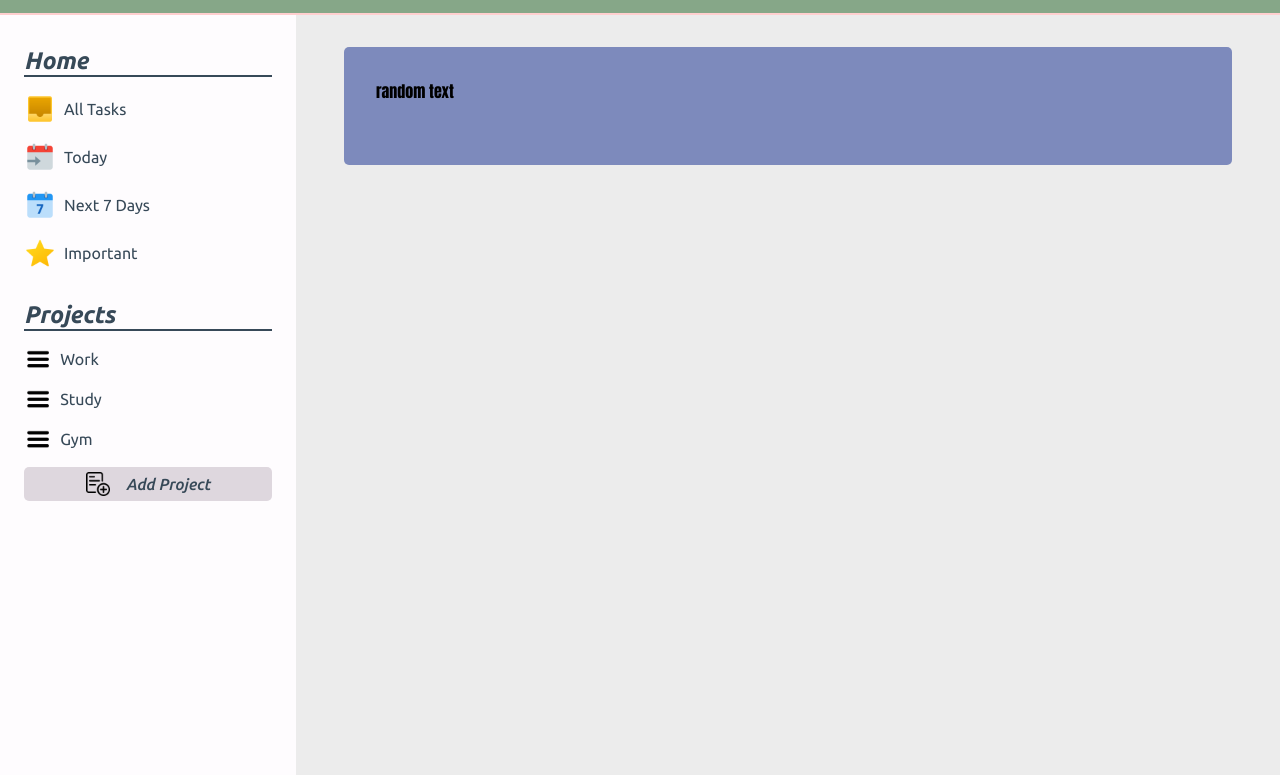
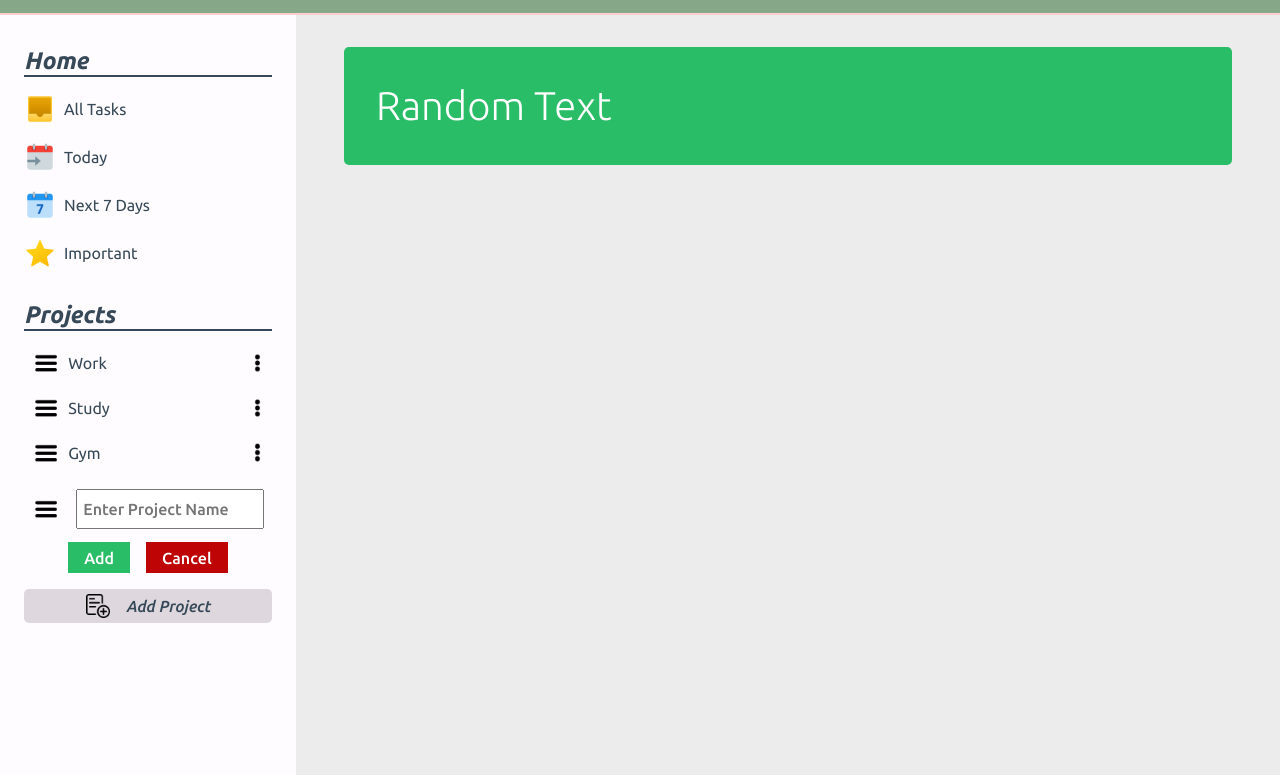
Before and after one commit to Abhay212121/to-do-list, a plain HTML site: page index.html in a window 1280 px wide. Both pictures are taken after a click on the button "Add Project". Shown: the part 75-850 px from the top of the page. Drawn offline with Linux system fonts and the light colour scheme.

Commit message:
Added functionality to the Add Project button

```diff
--- a/index.html
+++ b/index.html
@@ -11,6 +11,13 @@
       href="https://fonts.googleapis.com/css2?family=Ubuntu:ital,wght@0,300;0,400;0,500;0,700;1,300;1,400;1,500;1,700&display=swap"
       rel="stylesheet"
     />
+    <link rel="preconnect" href="https://fonts.googleapis.com" />
+    <link rel="preconnect" href="https://fonts.gstatic.com" crossorigin />
+    <link
+      href="https://fonts.googleapis.com/css2?family=Roboto:ital,wght@0,100;0,300;0,400;0,500;0,700;0,900;1,100;1,300;1,400;1,500;1,700;1,900&family=Ubuntu:ital,wght@0,300;0,400;0,500;0,700;1,300;1,400;1,500;1,700&display=swap"
+      rel="stylesheet"
+    />
+    <script src="script.js" defer></script>
   </head>
   <body>
     <header class="header">
@@ -43,25 +50,44 @@
         </div>
         <div class="lower-sidebar">
           <h2 class="heading">Projects</h2>
+          <div class="all-items">
             <div class="item">
               <img src="images/burger-bar.png" alt="icon not found" />
               <div class="item">Work</div>
+              <img src="images/more options.png" alt="not found" />
             </div>
             <div class="item">
               <img src="images/burger-bar.png" alt="icon not found" />
               <div class="item">Study</div>
+              <img
+                src="images/more options.png"
+                alt="not found"
+                class="more-options"
+              />
             </div>
             <div class="item">
-            <img src="images/burger-bar.png" alt="icon not found" />
+              <img
+                src="images/burger-bar.png"
+                alt="icon not found"
+                class="more-options"
+              />
               <div class="item">Gym</div>
+              <img
+                src="images/more options.png"
+                alt="not found"
+                class="more-options"
+              />
             </div>
-          <button id="project-submit-btn" class="item">
-            <img src="images/add.png" alt="" />Add Project
+          </div>
+          <button id="project-submit-btn" class="btn-item">
+            <img src="images/add.png" alt="not found" />Add Project
           </button>
         </div>
       </div>
       <div class="main-section">
-        <div class="banner">random text</div>
+        <div class="banner">
+          <div class="banner-head">random text</div>
+        </div>
       </div>
     </div>
   </body>
--- /dev/null
+++ b/script.js
@@ -0,0 +1,70 @@
+let listItems = document.querySelectorAll('.item')
+let listItemsBg = document.querySelector('.sidebar')
+let bannerHead = document.querySelector('.banner-head')
+let newProjectBtn = document.querySelector('#project-submit-btn')
+let allItems = document.querySelector('.all-items')
+let addBtn;
+
+
+let newProjectBtnCount = 1;
+newProjectBtn.addEventListener('click', () => {
+    if (newProjectBtnCount == 1) {
+        addNewProjectBox()
+        newProjectBtnCount = 0
+    }
+})
+
+function addNewProjectBox() {
+    let div = document.createElement('div');
+    div.innerHTML =
+        `<div class="new-project-inputbox-section">
+    <div class="new-project-inputbox-section-above">
+      <img
+        src="images/burger-bar.png"
+        alt="icon not found"
+        class="more-options"
+      />
+      <input
+        type="text"
+        placeholder="Enter Project Name"
+        id="new-project-inputbox"
+      />
+    </div>
+    <div class="new-project-inputbox-section-below">
+      <button class="btn1">Add</button>
+      <button class="btn2">Cancel</button>
+    </div>
+  </div>`
+    allItems.append(div);
+    addBtn = document.querySelector('.btn1');
+    handlingTheNewAddBtn(div)
+}
+
+function handlingTheNewAddBtn(div) {
+    addBtn.addEventListener('click', () => {
+        newProjectBtnCount = 1
+        let val = document.querySelector('#new-project-inputbox').value
+        addingNewDynamicItemInList(val)
+        div.remove()
+    })
+}
+
+function addingNewDynamicItemInList(val) {
+    let div = document.createElement('div');
+    div.innerHTML =
+        `<div class="item">
+    <img
+      src="images/burger-bar.png"
+      alt="icon not found"
+      class="more-options"
+    />
+    <div class="item">${val}</div>
+    <img
+      src="images/more options.png"
+      alt="not found"
+      class="more-options"
+    />
+  </div>`
+
+    allItems.append(div)
+}
--- a/style.css
+++ b/style.css
@@ -67,6 +67,7 @@
     font-weight: 400;
     align-items: center;
     border-radius: 5px;
+    text-transform: capitalize;
 }
 
 .sidebar .item:hover{
@@ -83,8 +84,29 @@
 .lower-sidebar{
     display: flex;
     flex-direction: column;
-    gap: 1rem;
     padding: 1rem 0.5rem;
+}
+
+.all-items{
+    display: flex;
+    flex-direction: column;
+    gap: 0.8rem;
+    padding: 1rem 0.5rem;
+}
+
+
+.lower-sidebar .item{
+    height: 4vh;
+}
+
+.lower-sidebar .item :last-child{
+    margin-left: auto;
+    height: 3.3vh;
+}
+
+
+.btn-item:hover{
+    cursor: pointer;
 }
 
 #project-submit-btn{
@@ -97,6 +119,10 @@
     font-style: italic;
     justify-content: center;
     gap: 1rem;
+    display: flex;
+    color: #374958;
+    align-items: center;
+    border-radius: 5px;
 }
 
 #project-submit-btn:active{
@@ -119,10 +145,90 @@
 }
 
 .banner{
-    background-color: #7D8ABC;
+    background-color: #2ABD67;
     width: 100%;
     height: 17%;
     border-radius: 5px;
-    padding: 2rem;
-    font-family: Impact, Haettenschweiler, 'Arial Narrow Bold', sans-serif;
+    padding: 1rem 2rem;
+    display: flex;
+    align-items: center;
+    justify-content: left;
+
 }
+
+.banner-head{
+    font-family: "Ubuntu", serif;
+    font-weight: 300;
+    font-style: normal;
+    color: white;
+    font-size: 2.5rem;
+    text-transform: capitalize;
+}
+
+.green{
+    background-color: #A0E0BB;
+}
+
+
+/*adding new project button */
+
+
+.new-project-inputbox-section{
+    margin-top: 0.5rem;
+    display: flex;
+    flex-direction: column;
+    gap: 0.8rem;
+}
+
+.new-project-inputbox-section-above{
+    display: flex;
+    align-items: center;
+    justify-content: space-between;
+    gap: 1rem;
+}
+
+
+.new-project-inputbox-section-above input{
+    height: 5vh;
+    padding: 5px;
+    color: #374958;
+    font-family: "Ubuntu", serif;
+    text-transform: capitalize;
+    font-weight: 500;
+    width: 100%;
+    font-size: 1rem;
+}
+
+.new-project-inputbox-section-below{
+    display: flex;
+    align-items: center;
+    justify-content: center;
+    gap: 1rem;
+}
+
+.new-project-inputbox-section-below button{
+    font-size: 1rem;
+    font-family: "Ubuntu", serif;
+    text-transform: capitalize;
+    font-weight: 500;
+    color: white;
+    padding: 0.4rem 1rem;
+    border: none;
+}
+
+.btn1{
+    background-color: #2ABD67;
+}
+
+.btn2{
+    background-color: #BE0404;
+}
+.btn1:hover{
+    background-color: #2abd67df;
+    cursor: pointer;
+}
+
+.btn2:hover{
+    cursor: pointer;
+    background-color: #be0404db;
+}
```
Also changed, not shown: images/more options.png (added). Lines whose indentation alone changed are shown as unchanged.
